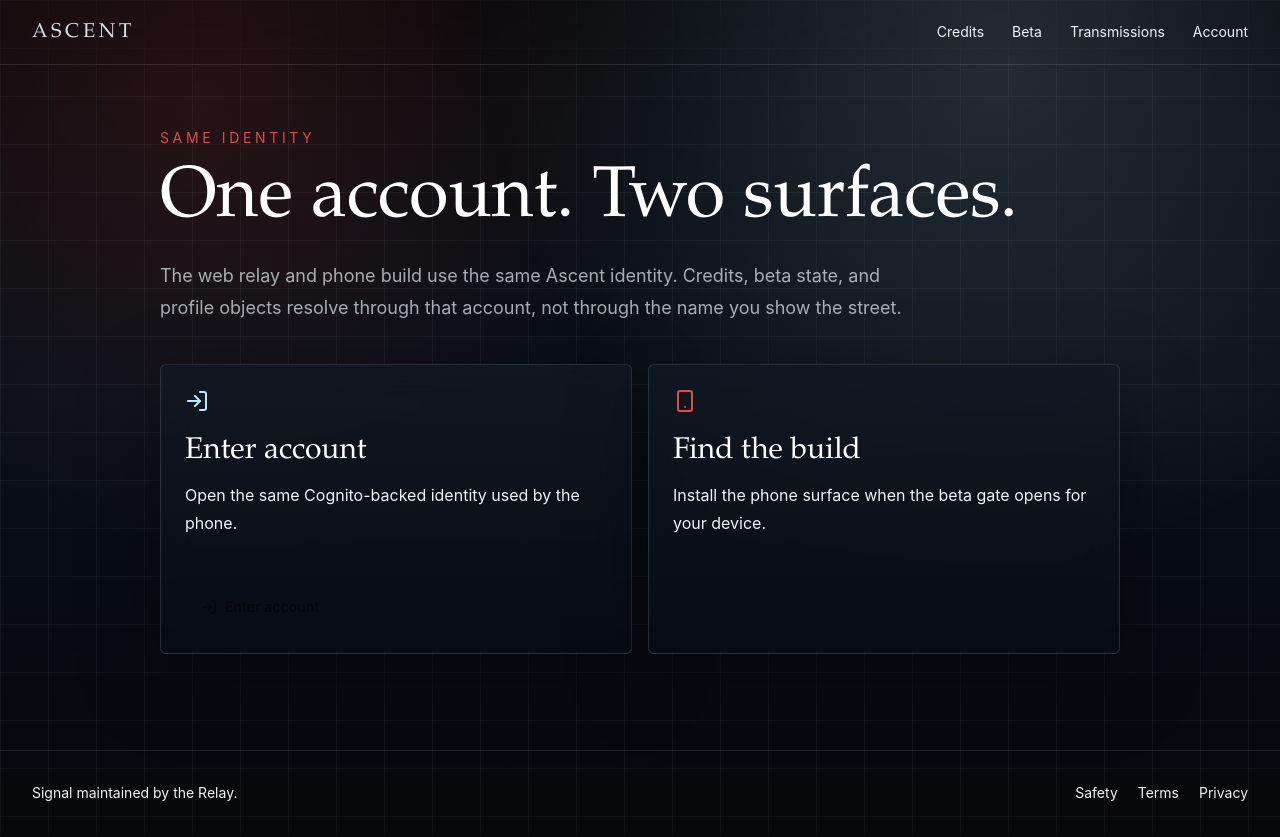
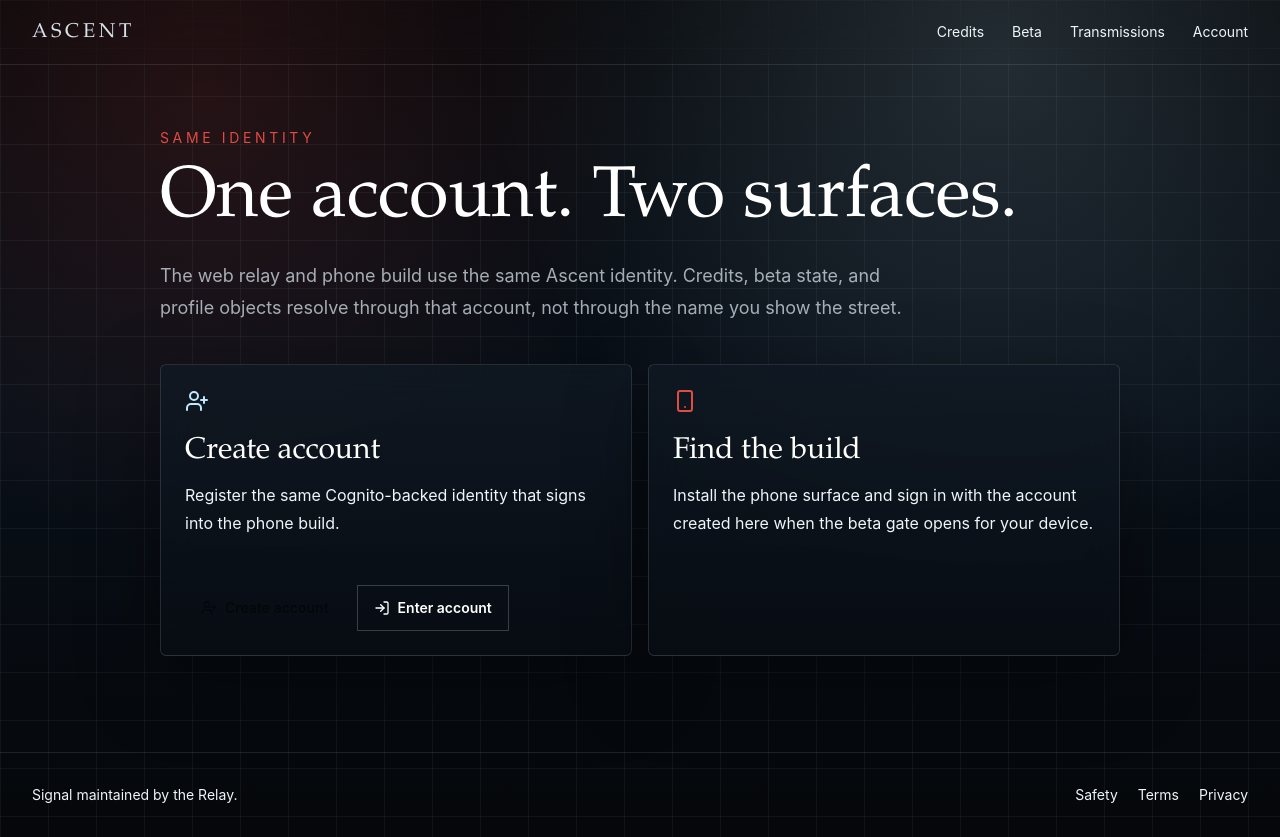
Before and after one commit to FinnWarez/ARWeb, a Next.js app: page /account in a window 1280 px wide. Built offline with nearby package versions, Linux system fonts and the light colour scheme; no server answers.

Commit message:
Add website account registration entrypoint

```diff
--- a/components/account-actions.tsx
+++ b/components/account-actions.tsx
@@ -1,14 +1,20 @@
 "use client";
 
-import { Loader2, LogIn, LogOut, Smartphone } from "lucide-react";
+import { Loader2, LogIn, LogOut, Smartphone, UserPlus } from "lucide-react";
 import Link from "next/link";
 import { useEffect, useState } from "react";
-import { beginCognitoSignIn, beginCognitoSignOut, hasAuthConfig, hasStoredAccessToken } from "@/lib/auth";
+import {
+  beginCognitoRegistration,
+  beginCognitoSignIn,
+  beginCognitoSignOut,
+  hasAuthConfig,
+  hasStoredAccessToken,
+} from "@/lib/auth";
 import { siteConfig } from "@/lib/site";
 
 export function AccountActions() {
   const [signedIn, setSignedIn] = useState(false);
-  const [pending, setPending] = useState<"signin" | "signout" | null>(null);
+  const [pending, setPending] = useState<"register" | "signin" | "signout" | null>(null);
   const [message, setMessage] = useState<string | null>(null);
 
   useEffect(() => {
@@ -26,6 +32,17 @@ export function AccountActions() {
     }
   }
 
+  async function register() {
+    setPending("register");
+    setMessage(null);
+    try {
+      await beginCognitoRegistration();
+    } catch (error) {
+      setPending(null);
+      setMessage(error instanceof Error ? error.message : "Account relay is not configured yet.");
+    }
+  }
+
   function signOut() {
     setPending("signout");
     beginCognitoSignOut();
@@ -36,12 +53,12 @@ export function AccountActions() {
   return (
     <div className="grid gap-4 md:grid-cols-2">
       <div className="glass-panel rounded-md p-6 transition hover:border-signal-glass/45">
-        {signedIn ? <LogOut className="text-signal-glass" /> : <LogIn className="text-signal-glass" />}
-        <h2 className="mt-5 font-display text-3xl text-white">{signedIn ? "Account linked" : "Enter account"}</h2>
+        {signedIn ? <LogOut className="text-signal-glass" /> : <UserPlus className="text-signal-glass" />}
+        <h2 className="mt-5 font-display text-3xl text-white">{signedIn ? "Account linked" : "Create account"}</h2>
         <p className="mt-3 min-h-20 leading-7 text-signal-fog/72">
           {signedIn
             ? "This browser is holding the account token used by credit gates."
-            : "Open the same Cognito-backed identity used by the phone."}
+            : "Register the same Cognito-backed identity that signs into the phone build."}
         </p>
         <div className="mt-6 flex flex-wrap gap-3">
           {signedIn ? (
@@ -55,15 +72,26 @@ export function AccountActions() {
               Leave account
             </button>
           ) : (
+            <>
+              <button
+                type="button"
+                onClick={register}
+                disabled={Boolean(pending) || !hasAuthConfig()}
+                className="inline-flex items-center gap-2 bg-white/92 px-4 py-3 text-sm font-semibold text-signal-black transition hover:bg-white disabled:cursor-not-allowed disabled:opacity-60"
+              >
+                {pending === "register" ? <Loader2 size={16} className="animate-spin" /> : <UserPlus size={16} />}
+                Create account
+              </button>
               <button
                 type="button"
                 onClick={signIn}
-              disabled={pending === "signin" || !hasAuthConfig()}
-              className="inline-flex items-center gap-2 bg-white/92 px-4 py-3 text-sm font-semibold text-signal-black transition hover:bg-white disabled:cursor-not-allowed disabled:opacity-60"
+                disabled={Boolean(pending) || !hasAuthConfig()}
+                className="inline-flex items-center gap-2 border border-white/20 px-4 py-3 text-sm font-semibold text-white transition hover:border-white/45 disabled:cursor-not-allowed disabled:opacity-60"
               >
                 {pending === "signin" ? <Loader2 size={16} className="animate-spin" /> : <LogIn size={16} />}
                 Enter account
               </button>
+            </>
           )}
         </div>
         {message ? <p className="mt-4 text-sm text-signal-gold">{message}</p> : null}
@@ -73,7 +101,9 @@ export function AccountActions() {
       <Link href={siteConfig.appDownloadUrl} className="glass-panel rounded-md p-6 transition hover:border-signal-red/45">
         <Smartphone className="text-signal-red" />
         <h2 className="mt-5 font-display text-3xl text-white">Find the build</h2>
-        <p className="mt-3 leading-7 text-signal-fog/72">Install the phone surface when the beta gate opens for your device.</p>
+        <p className="mt-3 leading-7 text-signal-fog/72">
+          Install the phone surface and sign in with the account created here when the beta gate opens for your device.
+        </p>
       </Link>
     </div>
   );
--- a/lib/auth.ts
+++ b/lib/auth.ts
@@ -31,7 +31,7 @@ export function hasAuthConfig() {
   return Boolean(cognitoBaseUrl() && siteConfig.cognitoUserPoolClientId);
 }
 
-export async function beginCognitoSignIn() {
+async function beginCognitoAuth(entryPath: "/oauth2/authorize" | "/signup") {
   const baseUrl = cognitoBaseUrl();
   if (!baseUrl || !siteConfig.cognitoUserPoolClientId) {
     throw new Error("Account relay is not configured yet.");
@@ -53,7 +53,15 @@ export async function beginCognitoSignIn() {
     code_challenge_method: "S256",
     state,
   });
-  window.location.href = `${baseUrl}/oauth2/authorize?${params.toString()}`;
+  window.location.href = `${baseUrl}${entryPath}?${params.toString()}`;
+}
+
+export async function beginCognitoSignIn() {
+  await beginCognitoAuth("/oauth2/authorize");
+}
+
+export async function beginCognitoRegistration() {
+  await beginCognitoAuth("/signup");
 }
 
 export function clearStoredAuth() {
```
Lines whose indentation alone changed are shown as unchanged.
